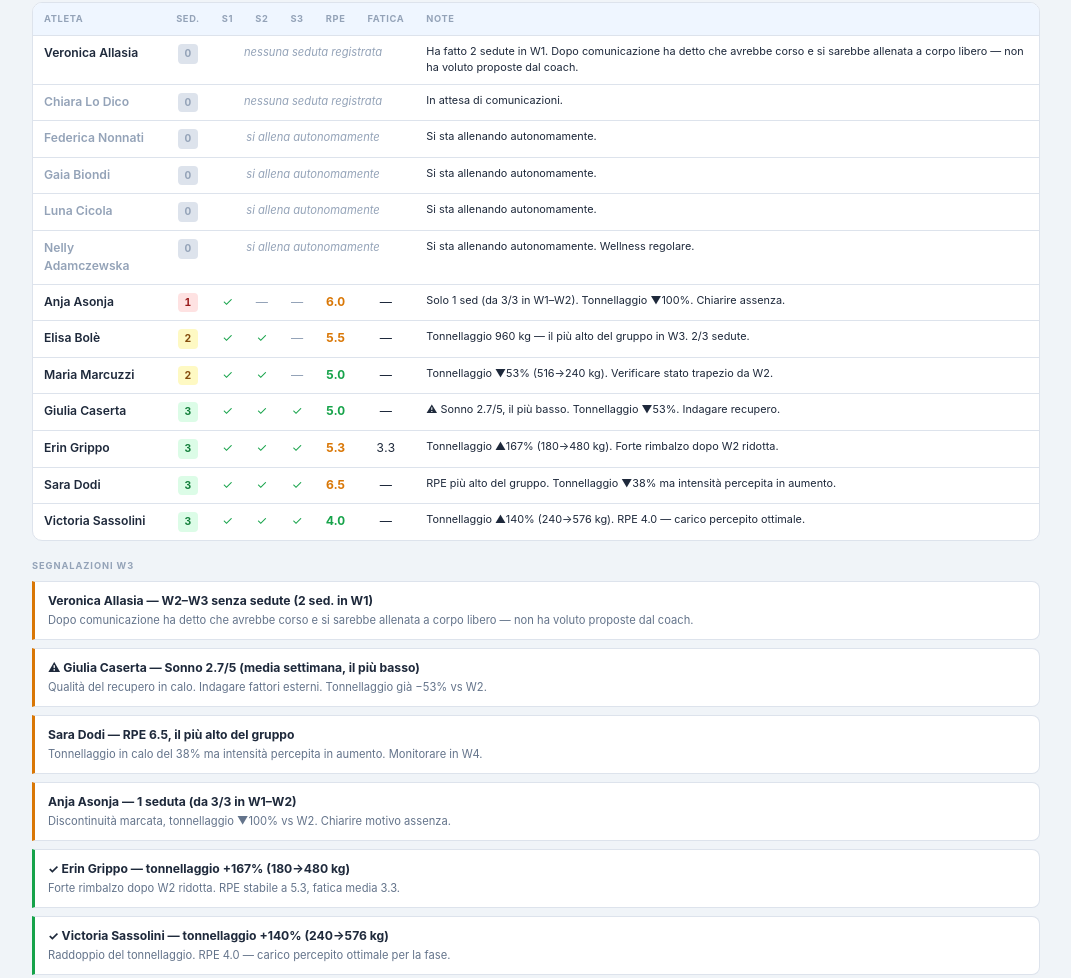
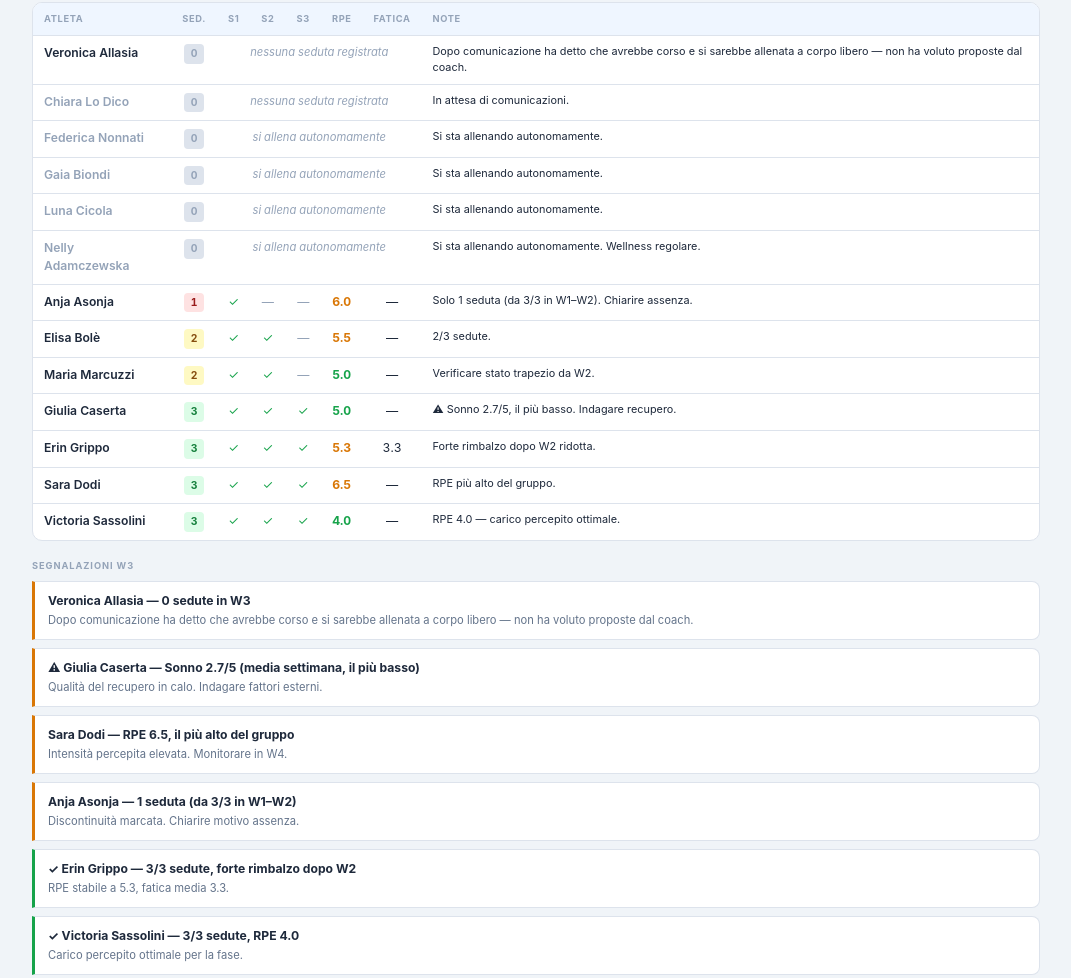
Before and after one commit to pamangiapane-lgtm/schede-allenamento, a plain HTML site: page report-staff.html in a window 1280 px wide. Shown: the part 293-1271 px from the top of the page, without its empty margins (104-1175 px from the left). Drawn offline with Linux system fonts and the light colour scheme.

Commit message:
fix(report-staff): rimuovi calcoli tonnellaggio da note e alert W3
- Tolte tutte le variazioni percentuali e confronti kg dalle note atleta
- Alert aggiornati: solo osservazioni qualitative, niente numeri di carico
- Allasia: nota limitata a W3 (rimosso riferimento alle 2 sed. in W1)

Co-Authored-By: Claude Sonnet 4.6 <noreply@anthropic.com>

```diff
--- a/report-staff.html
+++ b/report-staff.html
@@ -213,31 +213,31 @@ tr:hover td{background:var(--accent-bg)}
     <div class="tbl-wrap"><table>
       <thead><tr><th>Atleta</th><th class="r">Sed.</th><th class="r">S1</th><th class="r">S2</th><th class="r">S3</th><th class="r">RPE</th><th class="r">Fatica</th><th>Note</th></tr></thead>
       <tbody>
-        <tr><td style="font-weight:600">Veronica Allasia</td><td class="r"><span class="chip chip-z">0</span></td><td class="r" colspan="5" style="color:var(--faint);font-style:italic;font-size:.7rem">nessuna seduta registrata</td><td><div class="note">Ha fatto 2 sedute in W1. Dopo comunicazione ha detto che avrebbe corso e si sarebbe allenata a corpo libero — non ha voluto proposte dal coach.</div></td></tr>
+        <tr><td style="font-weight:600">Veronica Allasia</td><td class="r"><span class="chip chip-z">0</span></td><td class="r" colspan="5" style="color:var(--faint);font-style:italic;font-size:.7rem">nessuna seduta registrata</td><td><div class="note">Dopo comunicazione ha detto che avrebbe corso e si sarebbe allenata a corpo libero — non ha voluto proposte dal coach.</div></td></tr>
         <tr><td style="font-weight:600;color:var(--faint)">Chiara Lo Dico</td><td class="r"><span class="chip chip-z">0</span></td><td class="r" colspan="5" style="color:var(--faint);font-style:italic;font-size:.7rem">nessuna seduta registrata</td><td><div class="note">In attesa di comunicazioni.</div></td></tr>
         <tr><td style="font-weight:600;color:var(--faint)">Federica Nonnati</td><td class="r"><span class="chip chip-z">0</span></td><td class="r" colspan="5" style="color:var(--faint);font-style:italic;font-size:.7rem">si allena autonomamente</td><td><div class="note">Si sta allenando autonomamente.</div></td></tr>
         <tr><td style="font-weight:600;color:var(--faint)">Gaia Biondi</td><td class="r"><span class="chip chip-z">0</span></td><td class="r" colspan="5" style="color:var(--faint);font-style:italic;font-size:.7rem">si allena autonomamente</td><td><div class="note">Si sta allenando autonomamente.</div></td></tr>
         <tr><td style="font-weight:600;color:var(--faint)">Luna Cicola</td><td class="r"><span class="chip chip-z">0</span></td><td class="r" colspan="5" style="color:var(--faint);font-style:italic;font-size:.7rem">si allena autonomamente</td><td><div class="note">Si sta allenando autonomamente.</div></td></tr>
         <tr><td style="font-weight:600;color:var(--faint)">Nelly Adamczewska</td><td class="r"><span class="chip chip-z">0</span></td><td class="r" colspan="5" style="color:var(--faint);font-style:italic;font-size:.7rem">si allena autonomamente</td><td><div class="note">Si sta allenando autonomamente. Wellness regolare.</div></td></tr>
-        <tr><td style="font-weight:600">Anja Asonja</td><td class="r"><span class="chip chip-l">1</span></td><td class="r"><span style="color:var(--green)">✓</span></td><td class="r"><span style="color:var(--faint)">—</span></td><td class="r"><span style="color:var(--faint)">—</span></td><td class="r rpe-mi">6.0</td><td class="r">—</td><td><div class="note">Solo 1 sed (da 3/3 in W1–W2). Tonnellaggio ▼100%. Chiarire assenza.</div></td></tr>
-        <tr><td style="font-weight:600">Elisa Bolè</td><td class="r"><span class="chip chip-m">2</span></td><td class="r"><span style="color:var(--green)">✓</span></td><td class="r"><span style="color:var(--green)">✓</span></td><td class="r"><span style="color:var(--faint)">—</span></td><td class="r rpe-mi">5.5</td><td class="r">—</td><td><div class="note">Tonnellaggio 960 kg — il più alto del gruppo in W3. 2/3 sedute.</div></td></tr>
-        <tr><td style="font-weight:600">Maria Marcuzzi</td><td class="r"><span class="chip chip-m">2</span></td><td class="r"><span style="color:var(--green)">✓</span></td><td class="r"><span style="color:var(--green)">✓</span></td><td class="r"><span style="color:var(--faint)">—</span></td><td class="r rpe-lo">5.0</td><td class="r">—</td><td><div class="note">Tonnellaggio ▼53% (516→240 kg). Verificare stato trapezio da W2.</div></td></tr>
-        <tr><td style="font-weight:600">Giulia Caserta</td><td class="r"><span class="chip chip-h">3</span></td><td class="r"><span style="color:var(--green)">✓</span></td><td class="r"><span style="color:var(--green)">✓</span></td><td class="r"><span style="color:var(--green)">✓</span></td><td class="r rpe-lo">5.0</td><td class="r">—</td><td><div class="note">⚠ Sonno 2.7/5, il più basso. Tonnellaggio ▼53%. Indagare recupero.</div></td></tr>
-        <tr><td style="font-weight:600">Erin Grippo</td><td class="r"><span class="chip chip-h">3</span></td><td class="r"><span style="color:var(--green)">✓</span></td><td class="r"><span style="color:var(--green)">✓</span></td><td class="r"><span style="color:var(--green)">✓</span></td><td class="r rpe-mi">5.3</td><td class="r">3.3</td><td><div class="note">Tonnellaggio ▲167% (180→480 kg). Forte rimbalzo dopo W2 ridotta.</div></td></tr>
-        <tr><td style="font-weight:600">Sara Dodi</td><td class="r"><span class="chip chip-h">3</span></td><td class="r"><span style="color:var(--green)">✓</span></td><td class="r"><span style="color:var(--green)">✓</span></td><td class="r"><span style="color:var(--green)">✓</span></td><td class="r rpe-mi">6.5</td><td class="r">—</td><td><div class="note">RPE più alto del gruppo. Tonnellaggio ▼38% ma intensità percepita in aumento.</div></td></tr>
-        <tr><td style="font-weight:600">Victoria Sassolini</td><td class="r"><span class="chip chip-h">3</span></td><td class="r"><span style="color:var(--green)">✓</span></td><td class="r"><span style="color:var(--green)">✓</span></td><td class="r"><span style="color:var(--green)">✓</span></td><td class="r rpe-lo">4.0</td><td class="r">—</td><td><div class="note">Tonnellaggio ▲140% (240→576 kg). RPE 4.0 — carico percepito ottimale.</div></td></tr>
+        <tr><td style="font-weight:600">Anja Asonja</td><td class="r"><span class="chip chip-l">1</span></td><td class="r"><span style="color:var(--green)">✓</span></td><td class="r"><span style="color:var(--faint)">—</span></td><td class="r"><span style="color:var(--faint)">—</span></td><td class="r rpe-mi">6.0</td><td class="r">—</td><td><div class="note">Solo 1 seduta (da 3/3 in W1–W2). Chiarire assenza.</div></td></tr>
+        <tr><td style="font-weight:600">Elisa Bolè</td><td class="r"><span class="chip chip-m">2</span></td><td class="r"><span style="color:var(--green)">✓</span></td><td class="r"><span style="color:var(--green)">✓</span></td><td class="r"><span style="color:var(--faint)">—</span></td><td class="r rpe-mi">5.5</td><td class="r">—</td><td><div class="note">2/3 sedute.</div></td></tr>
+        <tr><td style="font-weight:600">Maria Marcuzzi</td><td class="r"><span class="chip chip-m">2</span></td><td class="r"><span style="color:var(--green)">✓</span></td><td class="r"><span style="color:var(--green)">✓</span></td><td class="r"><span style="color:var(--faint)">—</span></td><td class="r rpe-lo">5.0</td><td class="r">—</td><td><div class="note">Verificare stato trapezio da W2.</div></td></tr>
+        <tr><td style="font-weight:600">Giulia Caserta</td><td class="r"><span class="chip chip-h">3</span></td><td class="r"><span style="color:var(--green)">✓</span></td><td class="r"><span style="color:var(--green)">✓</span></td><td class="r"><span style="color:var(--green)">✓</span></td><td class="r rpe-lo">5.0</td><td class="r">—</td><td><div class="note">⚠ Sonno 2.7/5, il più basso. Indagare recupero.</div></td></tr>
+        <tr><td style="font-weight:600">Erin Grippo</td><td class="r"><span class="chip chip-h">3</span></td><td class="r"><span style="color:var(--green)">✓</span></td><td class="r"><span style="color:var(--green)">✓</span></td><td class="r"><span style="color:var(--green)">✓</span></td><td class="r rpe-mi">5.3</td><td class="r">3.3</td><td><div class="note">Forte rimbalzo dopo W2 ridotta.</div></td></tr>
+        <tr><td style="font-weight:600">Sara Dodi</td><td class="r"><span class="chip chip-h">3</span></td><td class="r"><span style="color:var(--green)">✓</span></td><td class="r"><span style="color:var(--green)">✓</span></td><td class="r"><span style="color:var(--green)">✓</span></td><td class="r rpe-mi">6.5</td><td class="r">—</td><td><div class="note">RPE più alto del gruppo.</div></td></tr>
+        <tr><td style="font-weight:600">Victoria Sassolini</td><td class="r"><span class="chip chip-h">3</span></td><td class="r"><span style="color:var(--green)">✓</span></td><td class="r"><span style="color:var(--green)">✓</span></td><td class="r"><span style="color:var(--green)">✓</span></td><td class="r rpe-lo">4.0</td><td class="r">—</td><td><div class="note">RPE 4.0 — carico percepito ottimale.</div></td></tr>
       </tbody>
     </table></div>
   </div>
   <div class="section">
     <div class="s-title">Segnalazioni W3</div>
     <div class="alerts">
-      <div class="alert al-a"><div class="alert-t">Veronica Allasia — W2–W3 senza sedute (2 sed. in W1)</div><div class="alert-b">Dopo comunicazione ha detto che avrebbe corso e si sarebbe allenata a corpo libero — non ha voluto proposte dal coach.</div></div>
-      <div class="alert al-a"><div class="alert-t">⚠ Giulia Caserta — Sonno 2.7/5 (media settimana, il più basso)</div><div class="alert-b">Qualità del recupero in calo. Indagare fattori esterni. Tonnellaggio già −53% vs W2.</div></div>
-      <div class="alert al-a"><div class="alert-t">Sara Dodi — RPE 6.5, il più alto del gruppo</div><div class="alert-b">Tonnellaggio in calo del 38% ma intensità percepita in aumento. Monitorare in W4.</div></div>
-      <div class="alert al-a"><div class="alert-t">Anja Asonja — 1 seduta (da 3/3 in W1–W2)</div><div class="alert-b">Discontinuità marcata, tonnellaggio ▼100% vs W2. Chiarire motivo assenza.</div></div>
-      <div class="alert al-g"><div class="alert-t">✓ Erin Grippo — tonnellaggio +167% (180→480 kg)</div><div class="alert-b">Forte rimbalzo dopo W2 ridotta. RPE stabile a 5.3, fatica media 3.3.</div></div>
-      <div class="alert al-g"><div class="alert-t">✓ Victoria Sassolini — tonnellaggio +140% (240→576 kg)</div><div class="alert-b">Raddoppio del tonnellaggio. RPE 4.0 — carico percepito ottimale per la fase.</div></div>
+      <div class="alert al-a"><div class="alert-t">Veronica Allasia — 0 sedute in W3</div><div class="alert-b">Dopo comunicazione ha detto che avrebbe corso e si sarebbe allenata a corpo libero — non ha voluto proposte dal coach.</div></div>
+      <div class="alert al-a"><div class="alert-t">⚠ Giulia Caserta — Sonno 2.7/5 (media settimana, il più basso)</div><div class="alert-b">Qualità del recupero in calo. Indagare fattori esterni.</div></div>
+      <div class="alert al-a"><div class="alert-t">Sara Dodi — RPE 6.5, il più alto del gruppo</div><div class="alert-b">Intensità percepita elevata. Monitorare in W4.</div></div>
+      <div class="alert al-a"><div class="alert-t">Anja Asonja — 1 seduta (da 3/3 in W1–W2)</div><div class="alert-b">Discontinuità marcata. Chiarire motivo assenza.</div></div>
+      <div class="alert al-g"><div class="alert-t">✓ Erin Grippo — 3/3 sedute, forte rimbalzo dopo W2</div><div class="alert-b">RPE stabile a 5.3, fatica media 3.3.</div></div>
+      <div class="alert al-g"><div class="alert-t">✓ Victoria Sassolini — 3/3 sedute, RPE 4.0</div><div class="alert-b">Carico percepito ottimale per la fase.</div></div>
     </div>
   </div>
   <div class="section">
```
